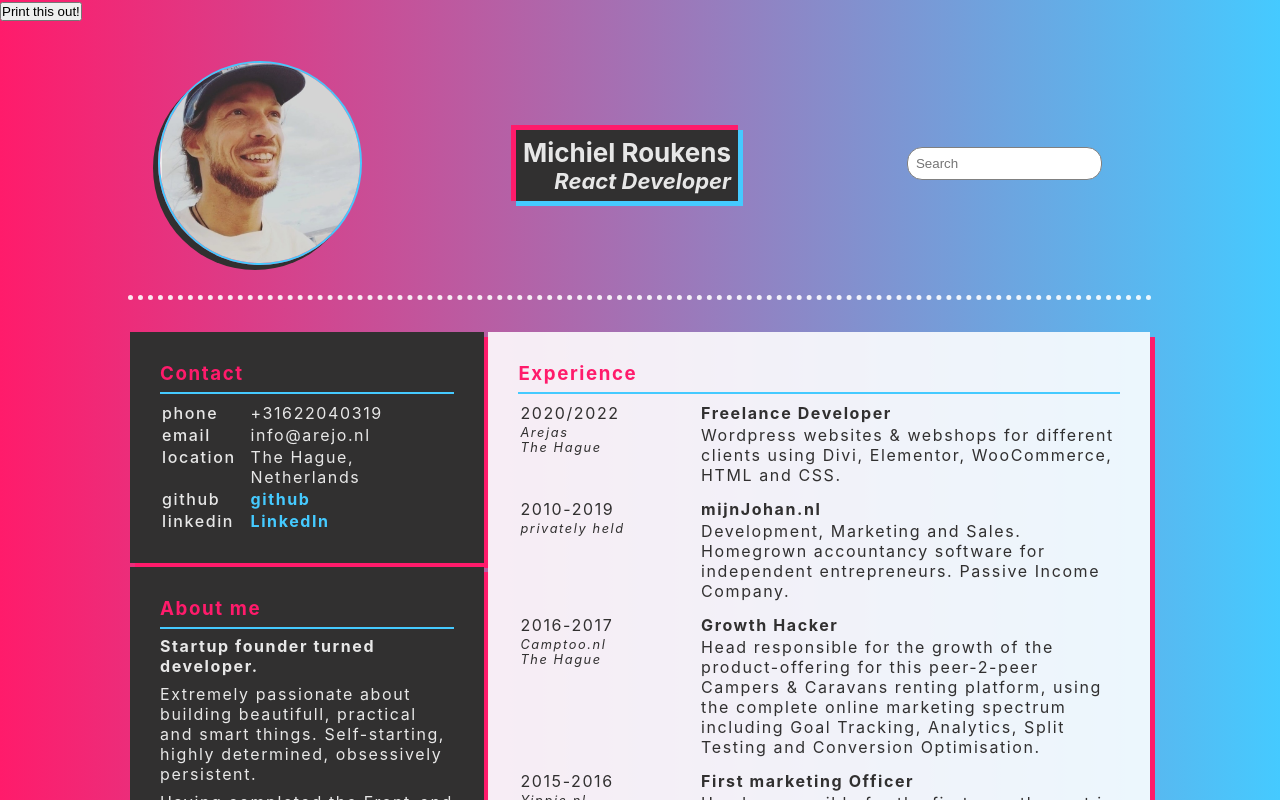
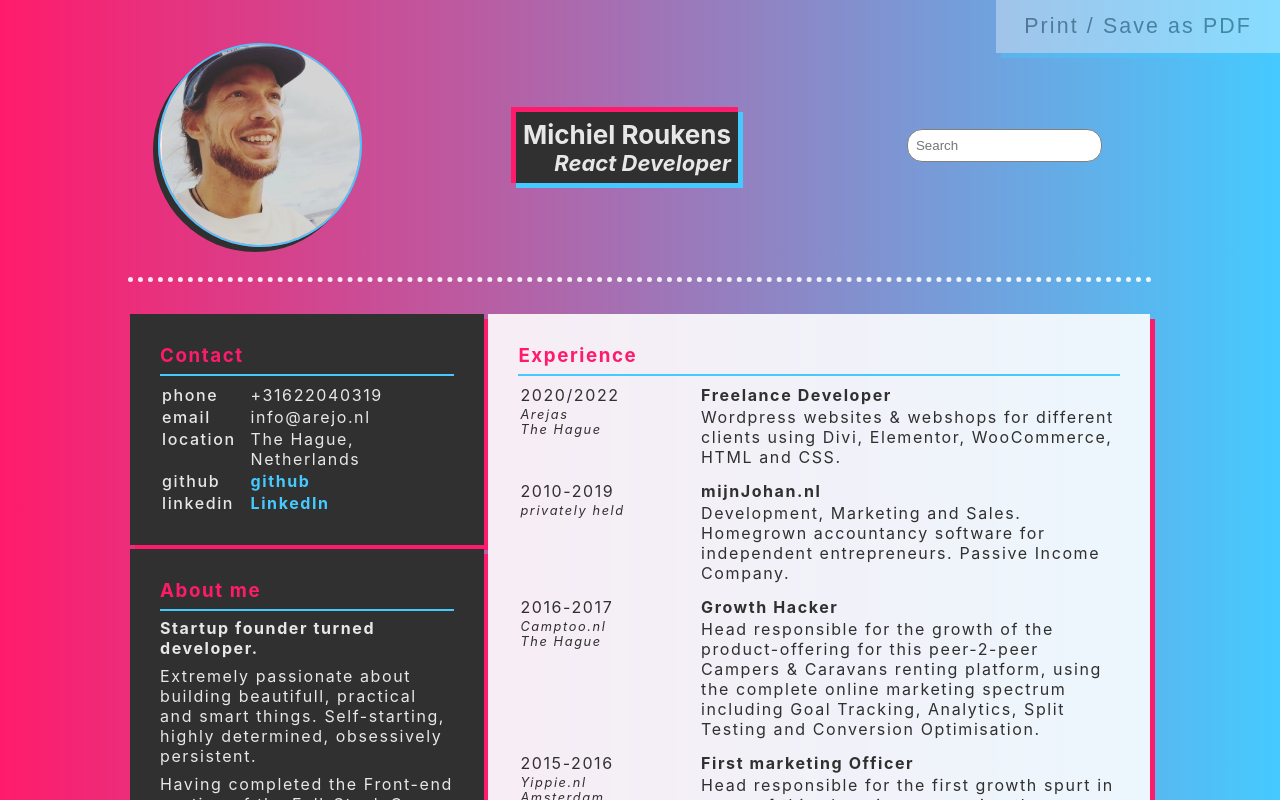
Before and after one commit to arejasverduras/resume, a React (Create React App) app: page / in a window 1280 px wide. Shown: the top 800 px of the page. Built offline with nearby package versions, Linux system fonts and the light colour scheme.

Commit message:
add & style print buttons, top and bottom of the app

```diff
--- a/src/App.css
+++ b/src/App.css
@@ -14,7 +14,86 @@ a {
   font-weight: bold;
 }
 
+.appContainer {
+  display: grid;
+  grid-template-areas:
+  "topButton"
+  "App"
+  "printButton";
+}
+
+.printButton {
+  grid-area: printButton;
+  border: none;
+  text-decoration: none;
+
+  padding: 14px 28px;
+  margin: 0 auto 20px auto;
+  border-radius: 0px;
+  font-size: 16pt;
+  box-shadow: #ff1b6b 5px 5px;
+
+  background-color: rgba(255, 255, 255, 0.888);
+  color:rgb(49, 48, 48);
+  box-shadow: #45caff 5px 5px;
+  left: 0;
+  top: 0;
+  transition: left 1s, top 1s, box-shadow 1s;
+  letter-spacing: 0.1em;
+}
+
+.printButton:hover {
+  position: relative;
+  left: -15px;
+  top: -10px;
+  box-shadow: #45caff 15px 10px;
+  z-index: 3;
+}
+
+@media screen and (max-width: 500px) {
+  .printButton:hover {
+    left: 0;
+    top: 0;
+  }
+}
+
+.printButton:active {
+
+}
+
+.topButton {
+  grid-area: topButton;
+  margin-right: 0%;
+  margin-bottom: -50px;
+  opacity: 0.4;
+  transition: none;
+}
+
+.topButton:hover {
+  opacity: 1;
+  left: 0;
+  top: 0;
+  background-color: rgba(255, 255, 255, 0.888);
+  color: rgb(49, 48, 48);
+  border-left: none;
+  border-top: none;
+}
+
+.printButton:active {
+  left: 3px;
+  top: 3px;
+  box-shadow: #45caff 2px 2px;
+}
+
+@media screen and (max-width: 500px) {
+  .topButton {
+    display: none;
+  }
+}
+
+
 .App {
+  grid-area: App;
   display: grid;
   max-width: 80%;
   grid-template-areas:
@@ -334,6 +413,8 @@ td {
   opacity: 60%;
 }
 
+
+
 /* Animations */
 
 @media (prefers-reduced-motion: no-preference) {
--- a/src/App.js
+++ b/src/App.js
@@ -234,6 +234,4 @@ hobbies} = profileData;
 
 
 
-})
-
-// export default App;
+});
--- a/src/components/ComponentToPrint/Printer.js
+++ b/src/components/ComponentToPrint/Printer.js
@@ -9,12 +9,18 @@ export const Printer = (props, ref) => {
   const componentRef = useRef();
 
   return (
-    <div>
+    <div className="appContainer">
       <ReactToPrint
-        trigger={() => <button>Print this out!</button>}
+        trigger={() => <button className="printButton topButton">Print / Save as PDF</button>}
         content={() => componentRef.current}
+
       />
-  <App ref={componentRef}/>
+  <App ref={componentRef} />
+  <ReactToPrint
+        trigger={() => <button className="printButton bottomButton">Print / Save as PDF</button>}
+        content={() => componentRef.current}
+
+      />
     </div>
   );
 };
--- a/src/components/Contact/Contact.js
+++ b/src/components/Contact/Contact.js
@@ -1,7 +1,7 @@
 import React from 'react';
 import { Widget } from '../Widget/Widget';
 
-export const Contact = React.forwardRef (({contactInfo, flipped}, ref) => {
+export const Contact = ({contactInfo, flipped}) => {
     const contactTable =
     <table>
 {        contactInfo.map(([key, value]) =>
@@ -15,12 +15,10 @@ export const Contact = React.forwardRef (({contactInfo, flipped}, ref) => {
 
 
     return (
-        <div ref={ref}>
         <Widget
             name="contact"
             title="Contact"
             content={contactTable}
             flipped={flipped}  />
-        </div>
     )
-});
+};
```
